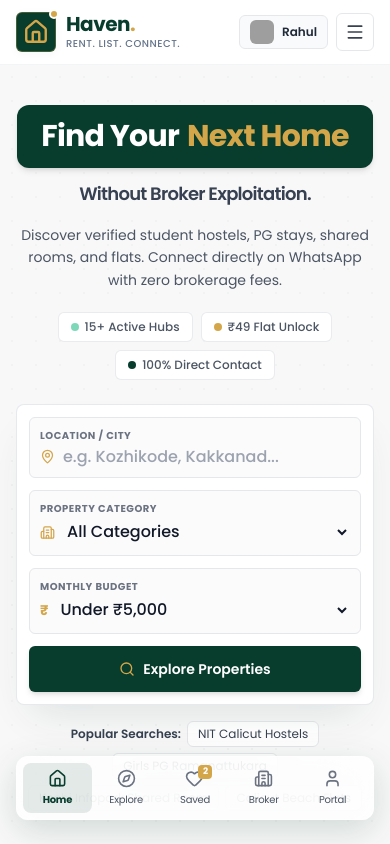
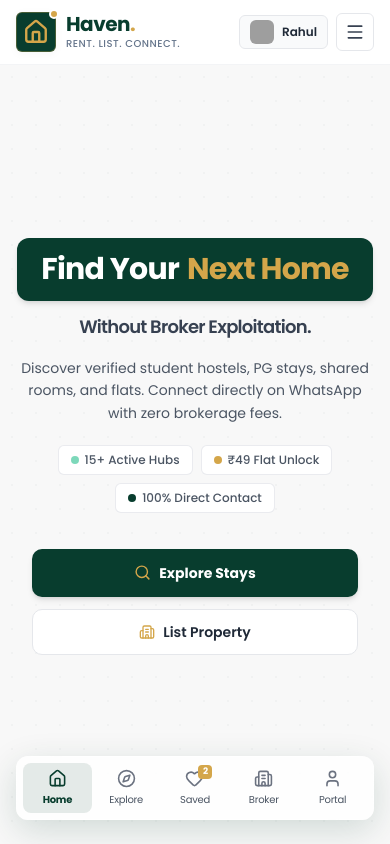
Before and after one commit to brixalabsofficial-ship-it/Haven, a React (Vite) app: page / in a window 390 px wide. Shown: the top 844 px of the page. Built offline with nearby package versions, Linux system fonts and the light colour scheme; grey boxes are pictures that could not be loaded.

Commit message:
style: hide search widget on mobile hero and present clean centered title and ctas

```diff
--- a/src/pages/public/HomePage.tsx
+++ b/src/pages/public/HomePage.tsx
@@ -249,12 +249,35 @@ export const HomePage: React.FC = () => {
             </motion.div>
           </div>
 
-          {/* Prominent Search Component */}
+          {/* Hero Action Buttons on Mobile */}
+          <motion.div
+            initial={{ opacity: 0, y: 15 }}
+            animate={{ opacity: 1, y: 0 }}
+            transition={{ duration: 0.6, delay: 0.35, ease: "easeOut" }}
+            className="md:hidden flex flex-col sm:flex-row items-center justify-center gap-3 pt-3 max-w-sm mx-auto w-full px-4"
+          >
+            <Link
+              to="/explore"
+              className="w-full bg-primary hover:bg-primary-hover text-white font-bold text-sm py-3.5 px-6 rounded-xl shadow-md flex items-center justify-center gap-2 transition-all active:scale-98"
+            >
+              <Search size={17} className="text-gold" />
+              <span>Explore Stays</span>
+            </Link>
+            <Link
+              to="/broker/dashboard"
+              className="w-full bg-white hover:bg-gray-50 border border-gray-200 text-gray-800 font-semibold text-sm py-3 px-6 rounded-xl shadow-xs flex items-center justify-center gap-2 transition-all active:scale-98"
+            >
+              <Building2 size={16} className="text-gold" />
+              <span>List Property</span>
+            </Link>
+          </motion.div>
+
+          {/* Prominent Search Component (Visible on Desktop / Tablets) */}
           <motion.div
             initial={{ opacity: 0, y: 20 }}
             animate={{ opacity: 1, y: 0 }}
             transition={{ duration: 0.6, delay: 0.35, ease: "easeOut" }}
-            className="max-w-4xl mx-auto bg-white p-3 sm:p-4 shadow-elevated border border-gray-200/90 rounded-lg relative"
+            className="hidden md:block max-w-4xl mx-auto bg-white p-3 sm:p-4 shadow-elevated border border-gray-200/90 rounded-lg relative"
           >
             <form onSubmit={handleHeroSearch} className="grid grid-cols-1 md:grid-cols-4 gap-3">
               {/* Location */}
@@ -335,12 +358,12 @@ export const HomePage: React.FC = () => {
             </form>
           </motion.div>
 
-          {/* Popular Searches */}
+          {/* Popular Searches (Desktop) */}
           <motion.div
             initial={{ opacity: 0 }}
             animate={{ opacity: 1 }}
             transition={{ duration: 0.6, delay: 0.45 }}
-            className="mt-4 sm:mt-6 flex items-center justify-center gap-1.5 sm:gap-2 flex-wrap text-xs text-gray-500"
+            className="hidden md:flex mt-4 sm:mt-6 items-center justify-center gap-1.5 sm:gap-2 flex-wrap text-xs text-gray-500"
           >
             <span className="font-semibold text-gray-700">Popular Searches:</span>
             {['NIT Calicut Hostels', 'Girls PG Ramanattukara', 'Kochi Infopark Shared Room', 'Calicut Beach Flats'].map((term) => (
```
